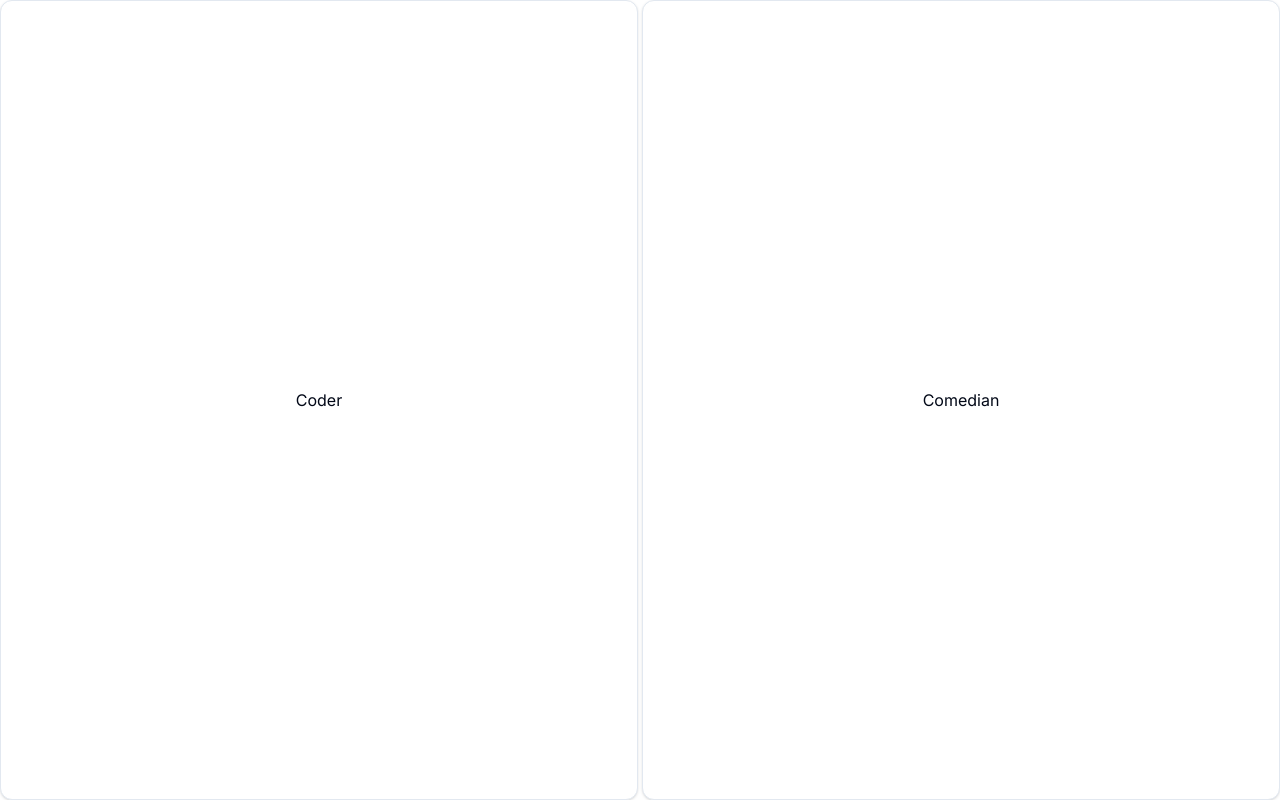
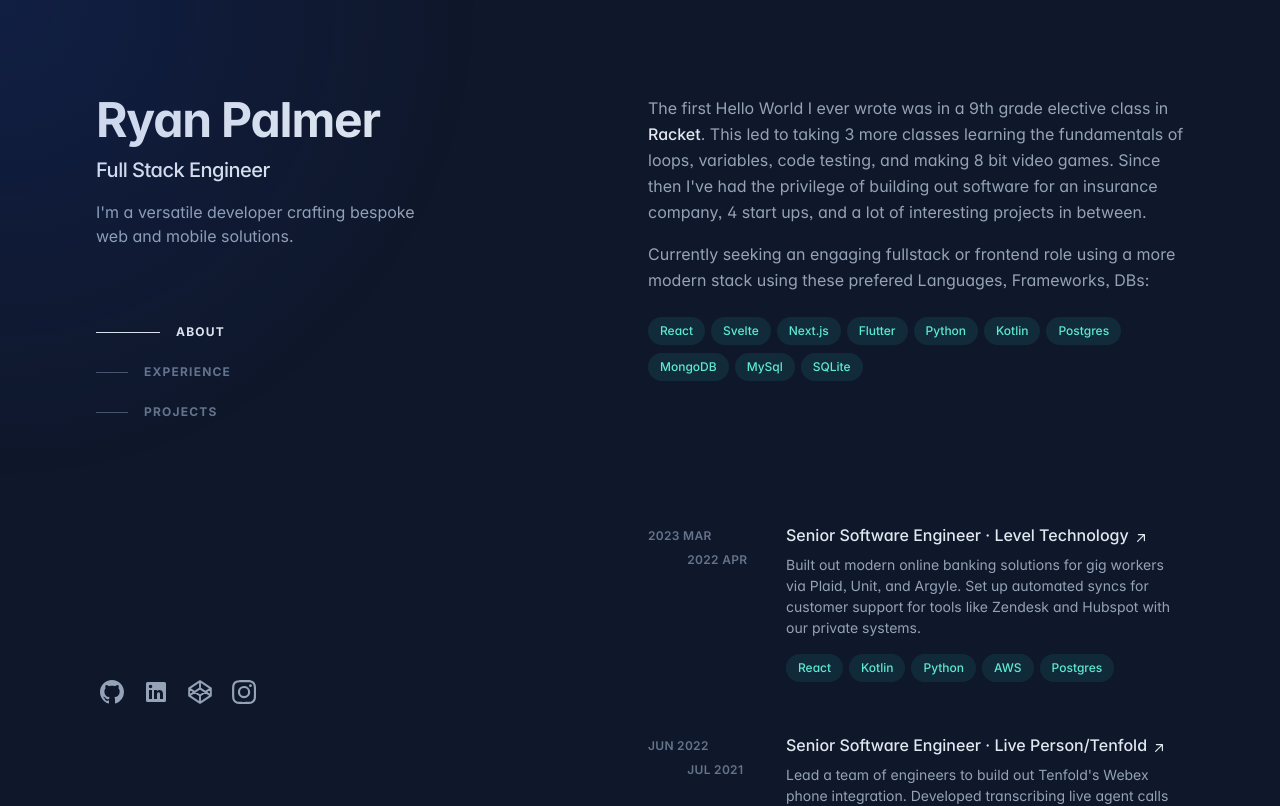
Before and after one commit to RyanPnayR/rjpalmer, a SvelteKit app: page / in a window 1280 px wide. Shown: the top 806 px of the page. Built offline with nearby package versions, Linux system fonts and the light colour scheme; some icons are missing.

Commit message:
Pointing site just to coder part for now

```diff
--- a/src/routes/+layout.svelte
+++ b/src/routes/+layout.svelte
@@ -1,5 +1,25 @@
-<script>
+<script lang="ts">
 	import '../app.pcss';
+	let x = 0;
+	let y = 0;
+	function mouseHandler(t: { currentTarget: any; clientX: any; clientY: any }) {
+		let { currentTarget: e, clientX: i, clientY: n } = t;
+		let { left: r, top: o } = e.getBoundingClientRect();
+		x = i - r;
+		y = n - o;
+	}
 </script>
 
-<slot />
+<body
+	class="bg-slate-900 leading-relaxed text-slate-400 antialiased selection:bg-teal-300 selection:text-teal-900"
+>
+	<div>
+		<div class="group/spotlight relative" role="article" on:mousemove={mouseHandler}>
+			<div
+				class="pointer-events-none fixed inset-0 z-30 transition duration-300 lg:absolute"
+				style="background: radial-gradient(600px at {x}px {y}px, rgba(29, 78, 216, 0.15), transparent 80%);"
+			></div>
+			<slot />
+		</div>
+	</div>
+</body>
--- a/src/routes/+page.svelte
+++ b/src/routes/+page.svelte
@@ -1,9 +1,14 @@
 <script lang="ts">
   import * as Card from "$lib/components/ui/card";
   import { goto } from '$app/navigation';
+  import Header from './coder/header-section.svelte';
+	import About from './coder/about-section.svelte';
+	import Experience from './coder/expierence-section.svelte';
+	import Projects from './coder/project-section.svelte';
+	import Blog from './coder/blog-section.svelte';
+	import Footer from './coder/footer-section.svelte';
 </script>
-
-<div class="grid place-items-center grid-cols-2 gap-1 h-screen">
+<!-- <div class="grid place-items-center grid-cols-2 gap-1 h-screen">
 <Card.Root on:click={()=>goto('/coder')}>
   <Card.Content>
     <p>Coder</p>
@@ -14,4 +19,24 @@
     <p>Comedian</p>
   </Card.Content>
 </Card.Root>
+</div>-->
+
+<div
+	class="mx-auto min-h-screen max-w-screen-xl px-6 py-12 font-sans md:px-12 md:py-20 lg:px-24 lg:py-0"
+>
+	<a
+		href="#content"
+		class="absolute left-0 top-0 block -translate-x-full rounded bg-gradient-to-br from-teal-400 via-blue-500 to-purple-600 px-4 py-3 text-sm font-bold uppercase tracking-widest text-white focus-visible:translate-x-0"
+		>Skip to Content</a
+	>
+	<div class="lg:flex lg:justify-between lg:gap-4">
+		<Header />
+		<main id="content" class="pt-24 lg:w-1/2 lg:py-24">
+			<About />
+			<Experience />
+			<Projects />
+			<!-- <Blog /> -->
+			<Footer />
+		</main>
+	</div>
 </div>
```
